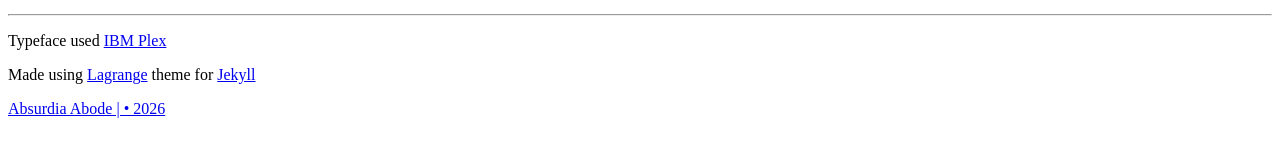
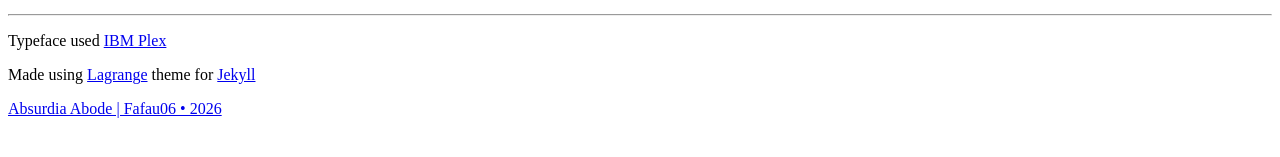
Before and after one commit to Fafau06/fafau06.github.io, a Jekyll site: the page built from index.html, in a window 1280 px wide. Shown: the part 538-695 px from the top of the page. Built offline with Jekyll 4.4.1, drawn with Linux system fonts in a browser that asks for light colours; a script that is not in the unit is left out.

Commit message:
Update footer.html

```diff
--- a/_includes/footer.html
+++ b/_includes/footer.html
@@ -1,5 +1,5 @@
 <footer class="footer">
   {% include social-icons.html %}
   <!--<div class="footer-description"><a href="{{ site.github.url }}/">{{ site.title }} | {{ site.description }} by {{ site.author }}</a></div>-->
-  <div class="footer-description"><a href="{{ site.github.url }}/">{{ site.title }} | {{ site.author }} • 2026</a></div>
+  <div class="footer-description"><a href="{{ site.github.url }}/">{{ site.title }} | {{ site.name }} • 2026</a></div>
 </footer>
```
